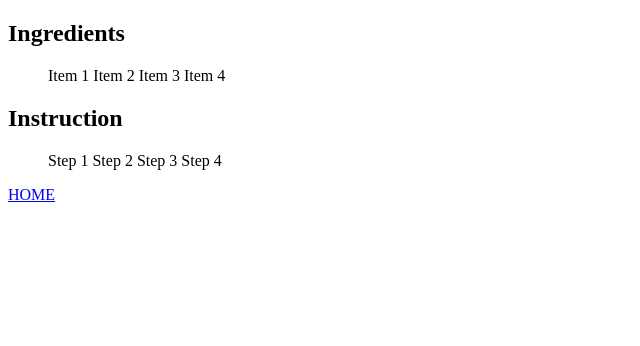
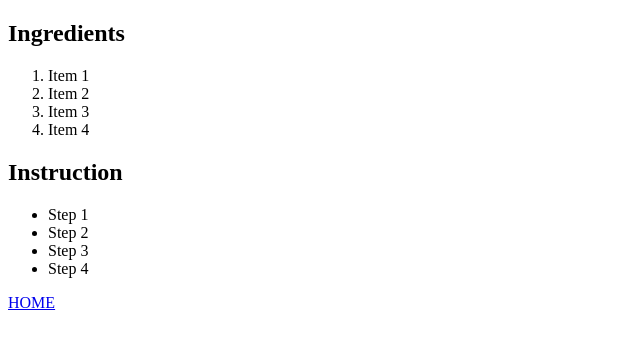
Before and after one commit to contactkomala/odin_recipes1, a plain HTML site: page recipes/lasagna.html in a window 1280 px wide. Shown: the part 60-406 px from the top of the page, without its empty margins (0-640 px from the left). Drawn offline with Linux system fonts and the light colour scheme.

Commit message:
Made changes to list for recipes/lasagna.html

```diff
--- a/recipes/lasagna.html
+++ b/recipes/lasagna.html
@@ -9,18 +9,18 @@
         <H1><strong>Lasagna</strong></H1>
         <h2>Ingredients</h2>
         <ol>
-            <ls>Item 1</ls>
-            <ls>Item 2</ls>
-            <ls>Item 3</ls>
-            <ls>Item 4</ls>
+            <li>Item 1</li>
+            <li>Item 2</li>
+            <li>Item 3</li>
+            <li>Item 4</li>
         </ol>
 
         <h2>Instruction</h2>
         <ul>
-            <ls>Step 1</ls>
-            <ls>Step 2</ls>
-            <ls>Step 3</ls>
-            <ls>Step 4</ls>
+            <li>Step 1</li>
+            <li>Step 2</li>
+            <li>Step 3</li>
+            <li>Step 4</li>
         </ul>
 
         <a href="../index.html">HOME</a>
```
